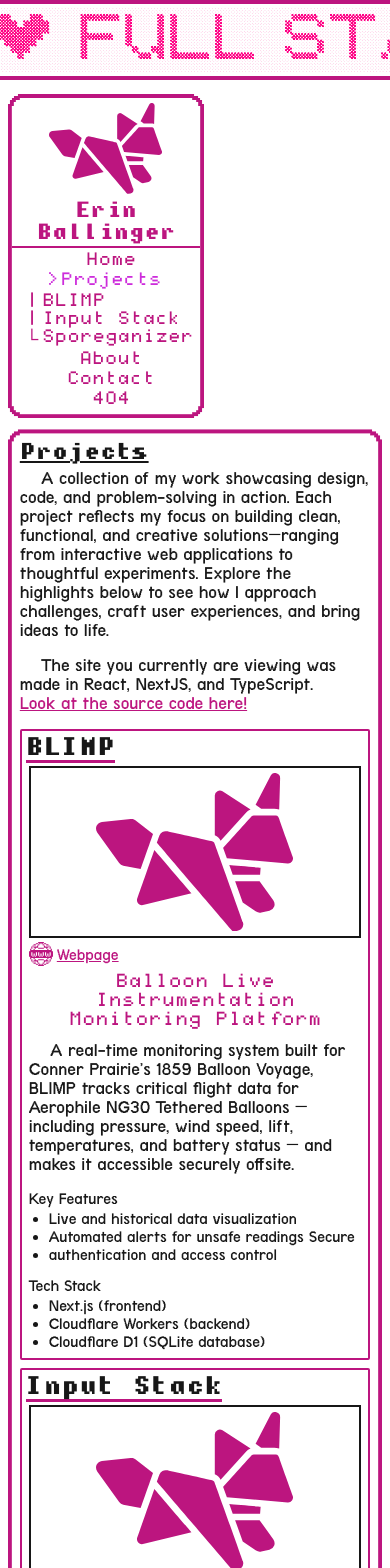
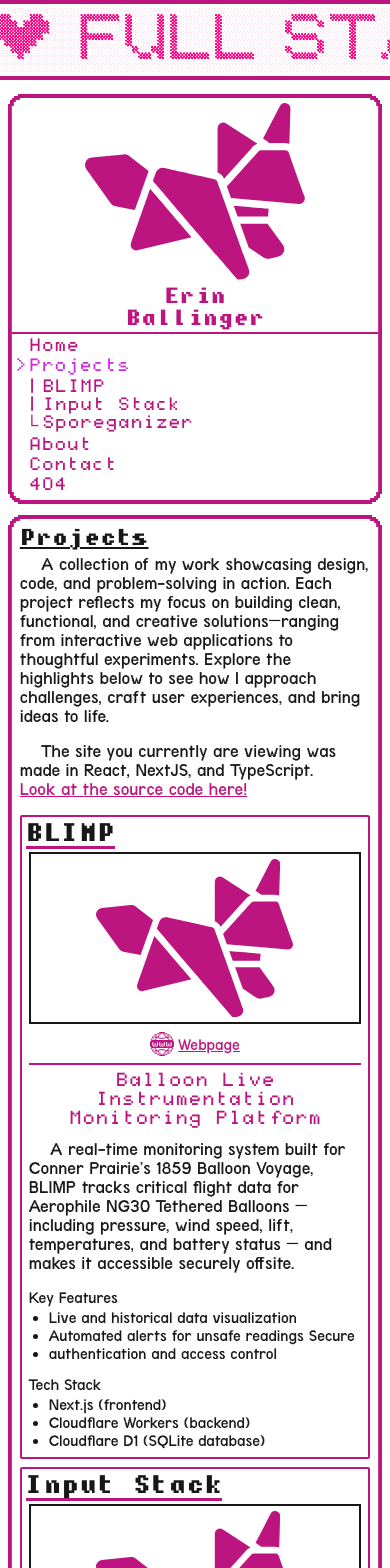
Before and after one commit to zapsters/portfolio, a Next.js app: page /projects in a window 390 px wide. Shown: the top 1568 px of the page. Built offline with nearby package versions, Linux system fonts and the light colour scheme; a web font is replaced by a local one.

Commit message:
Made link spacing look better + Mobile styling for project page links

```diff
--- a/app/components/ProjectCard.tsx
+++ b/app/components/ProjectCard.tsx
@@ -61,6 +61,7 @@
                 alignmentBaseline="central"
               />
             </div>
+            <div className="links">
               {url && (
                 <span
                   className="Link"
@@ -83,6 +84,7 @@
                   Github
                 </span>
               )}
+            </div>
           </aside>
           <div className="projectContent">{children}</div>
         </div>
--- a/app/styles/globals.scss
+++ b/app/styles/globals.scss
@@ -218,14 +218,17 @@
 
     .mainAside {
       position: unset !important;
-      text-align: center !important;
+      width: 100%;
+
+      .pixel-corners--wrapper {
+        width: 100%;
+      }
 
       .navExpandableArea {
         overflow: hidden;
         display: flex;
         flex-direction: column;
         width: fit-content;
-        margin: 0px auto;
         height: auto;
         opacity: 1;
       }
--- a/app/styles/projects.scss
+++ b/app/styles/projects.scss
@@ -67,6 +67,15 @@
         gap: 4px;
       }
 
+      .links {
+        margin-top: 8px;
+        display: flex;
+        align-items: flex-start;
+        justify-content: flex-start;
+        gap: 4;
+        flex-direction: column;
+      }
+
     }
   }
 }
@@ -124,5 +133,15 @@
     .projectFlex {
       display: block;
     }
+
+    .links {
+      justify-content: space-evenly !important;
+      flex-direction: row !important;
+      padding-bottom: 7px;
+
+      @include themify() {
+        border-bottom: 2px solid themed("primary");
+      }
+    }
   }
 }
```
Lines whose indentation alone changed are shown as unchanged.
